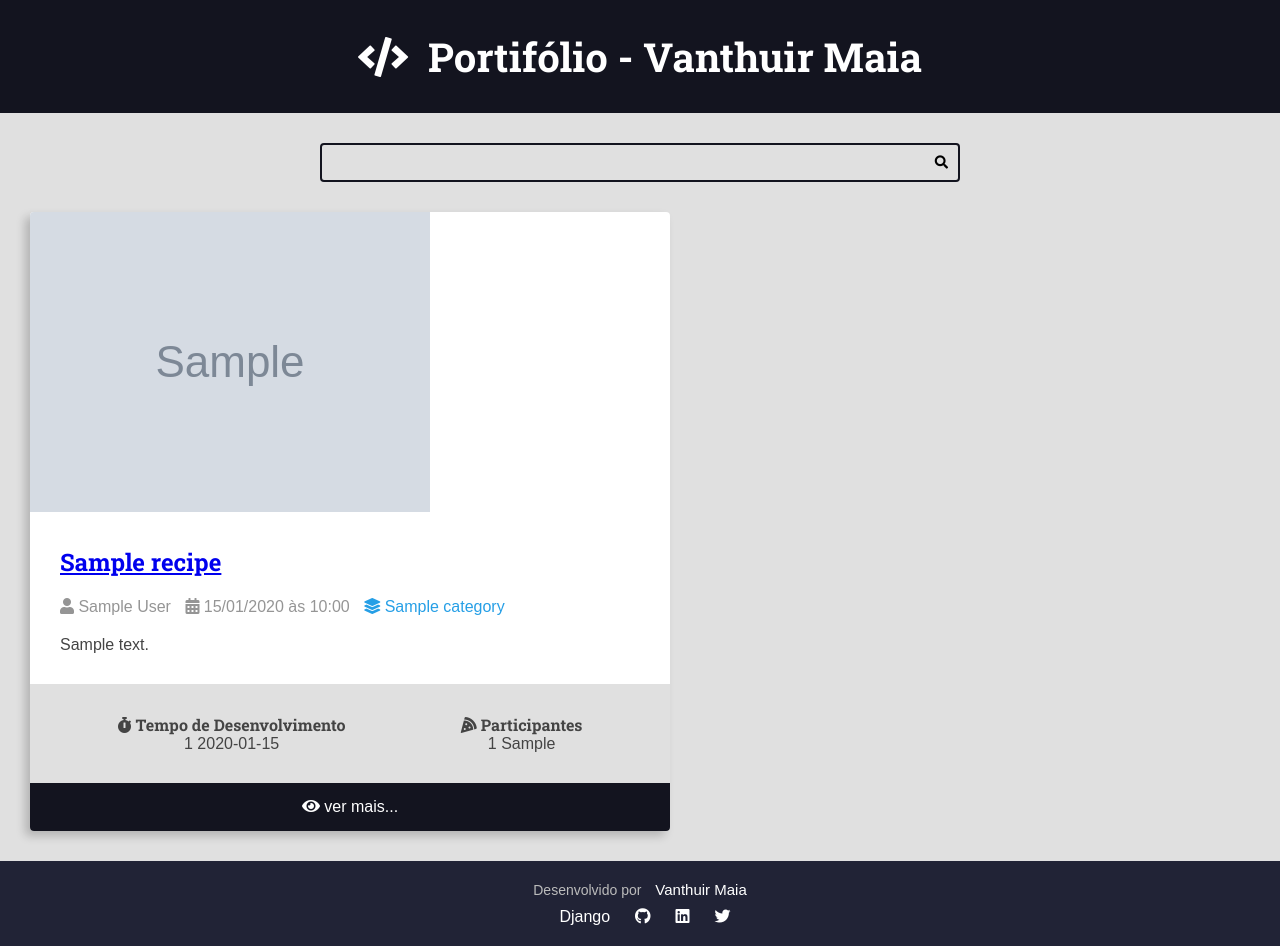
After one commit to VanthuirMaia/curso-django-projeto1, a Django app: page /recipes/category/1/ in a window 1280 px wide. The commit adds this page. Run offline with Django 5.2, Linux system fonts and the light colour scheme; tables that the repository leaves empty hold one stand-in row (values such as "Sample post"); grey boxes marked "Sample" are stand-in pictures.

Commit message:
Correções na lógica

```diff
--- a/projeto/urls.py
+++ b/projeto/urls.py
@@ -25,3 +25,4 @@
 ]
 
 urlpatterns += static(settings.MEDIA_URL, document_root=settings.MEDIA_ROOT)
+urlpatterns += static(settings.STATIC_URL, document_root=settings.STATIC_ROOT)
--- a/recipes/models.py
+++ b/recipes/models.py
@@ -29,3 +29,7 @@
     author = models.ForeignKey(
         User, on_delete=models.SET_NULL, null=True
     )
+
+
+    def __str__(self):
+        return self.title
--- /dev/null
+++ b/recipes/templates/recipes/pages/category.html
@@ -0,0 +1,11 @@
+{% extends "global/base.html" %}
+
+{% block title  %}Category {% endblock title  %}
+
+{% block content %}
+<div class="main-content main-content-list container">
+    {% for recipe in recipes %}
+        {% include 'recipes/partials/project.html' %}
+    {% endfor %}
+</div>
+{% endblock content %}
--- a/recipes/templates/recipes/partials/project.html
+++ b/recipes/templates/recipes/partials/project.html
@@ -1,10 +1,12 @@
 {% load static %}
 <div class="project project-list-item">
+    {% if recipe.cover %}
         <div class="project-cover">
             <a href="{% url 'recipes:recipe' recipe.id %}">
                 <img src="{{ recipe.cover.url }}" alt="Temp">
             </a>
         </div>
+    {% endif %}
     <div class="project-title-container">
         <h2 class="recipe-title">
             <a href="{% url 'recipes:recipe' recipe.id %}">
@@ -17,15 +19,19 @@
     <div class="project-author">
         <span class="project-author-item">
             <i class="fas fa-user"></i>
+            {% if recipe.author.first_name %}
                 {{ recipe.author.first_name}}
                 {{ recipe.author.last_name}}
+            {% else %}
+                {{ recipe.author.username}}
+            {% endif %}
         </span>
         <span class="project-author-item">
             <i class="fas fa-calendar-alt"></i>
             {{ recipe.created_at|date:"d/m/Y" }} às {{ recipe.created_at|date:"H:i" }}
         </span>
         <span class="project-author-item">
-            <a href="/recipes/category/UDEMY">
+            <a href="{% url 'recipes:category' recipe.category.id %}">
                 <i class="fas fa-layer-group"></i>
                 <span> {{ recipe.category.name}} </span>
             </a>
--- a/recipes/urls.py
+++ b/recipes/urls.py
@@ -5,6 +5,8 @@
 
 urlpatterns = [
     path('', views.home, name="home"),
+    path('recipes/category/<int:category_id>/', views.category, name="category"),
     path('recipes/<int:id>/', views.recipe, name="recipe"),
 
+
 ]
--- a/recipes/views.py
+++ b/recipes/views.py
@@ -1,9 +1,19 @@
 from django.shortcuts import render
 from utils.recipes.factory import make_recipe
+from recipes.models import Recipe
 
 def home(request):
+    recipes = Recipe.objects.filter(
+        is_published=True
+    ).order_by('-id')
     return render(request, 'recipes/pages/home.html', context={
-        'recipes': [make_recipe() for _ in range(10)],
+        'recipes': recipes,
+    })
+
+def category(request, category_id):
+    recipes = Recipe.objects.filter(category__id=category_id, is_published=True).order_by('-id')
+    return render(request, 'recipes/pages/category.html', context={
+        'recipes': recipes,
     })
 
 def recipe(request, id):
```
Lines whose indentation alone changed are shown as unchanged.
